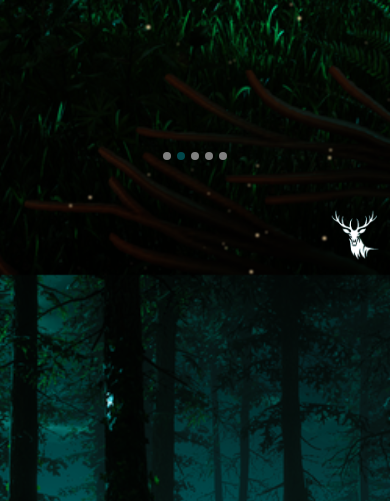
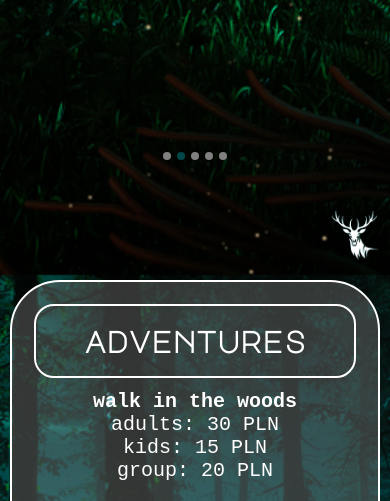
Before and after one commit to m3uma/forest-journey, a plain HTML site: page index.html in a window 390 px wide. Shown: the part 569-1070 px from the top of the page. Drawn offline with nearby package versions, Linux system fonts and the light colour scheme; files that its build step writes are made by us from their sources; a web font is replaced by a local one.

Commit message:
generated offer table for smaller screens in js

```diff
--- a/index.html
+++ b/index.html
@@ -56,6 +56,7 @@
         <div class="offer">
             <a name="offer"></a>
             <table class="offer__table"></table>
+            <table class="offer__table--mobile"></table>
             <!--<table class="offer__table">
                 <tr>
                     <th>Adventure</th>
--- a/js/offer.js
+++ b/js/offer.js
@@ -104,9 +104,36 @@ function generateTableHead(table, data) {
     }
 }
 
+function generateTableMobile(table, data) {
+    let row = table.insertRow();
+    let th = document.createElement("th");
+    let text = document.createTextNode("adventures");
+    let titleAdventure = null;
+    th.appendChild(text);
+    row.appendChild(th);
+    for (let element of data) {
+        let row = table.insertRow();
+        let cell = row.insertCell();
+        for (key in element) {
+            if (key === 'adventure') {
+                titleAdventure = document.createElement("b");
+                text = document.createTextNode(`${element[key]} `);
+                titleAdventure.appendChild(text);
+                cell.appendChild(titleAdventure);
+            }
+            else{
+                text = document.createTextNode(`${key}: ${element[key]} `);
+                cell.appendChild(text);
+            }
 
+            cell.appendChild(document.createElement("br"));
+        }
+    }
+}
 
-  let table = document.querySelector("table");
+let table = document.querySelector(".offer__table");
+let tableMobile = document.querySelector(".offer__table--mobile")
 let data = Object.keys(offer[0]);
 generateTableHead(table, data);
 generateTable(table, offer);
+generateTableMobile(tableMobile, offer);
```
Lines whose indentation alone changed are shown as unchanged.
